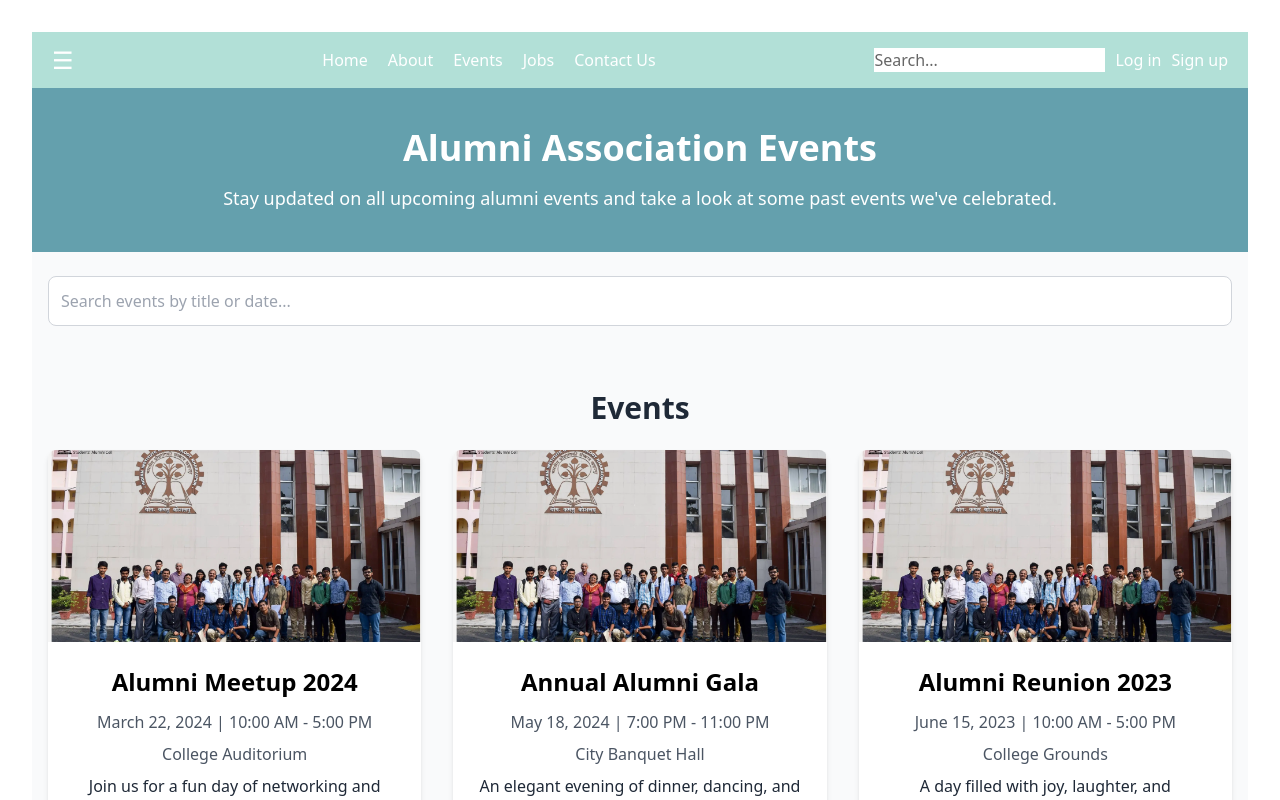
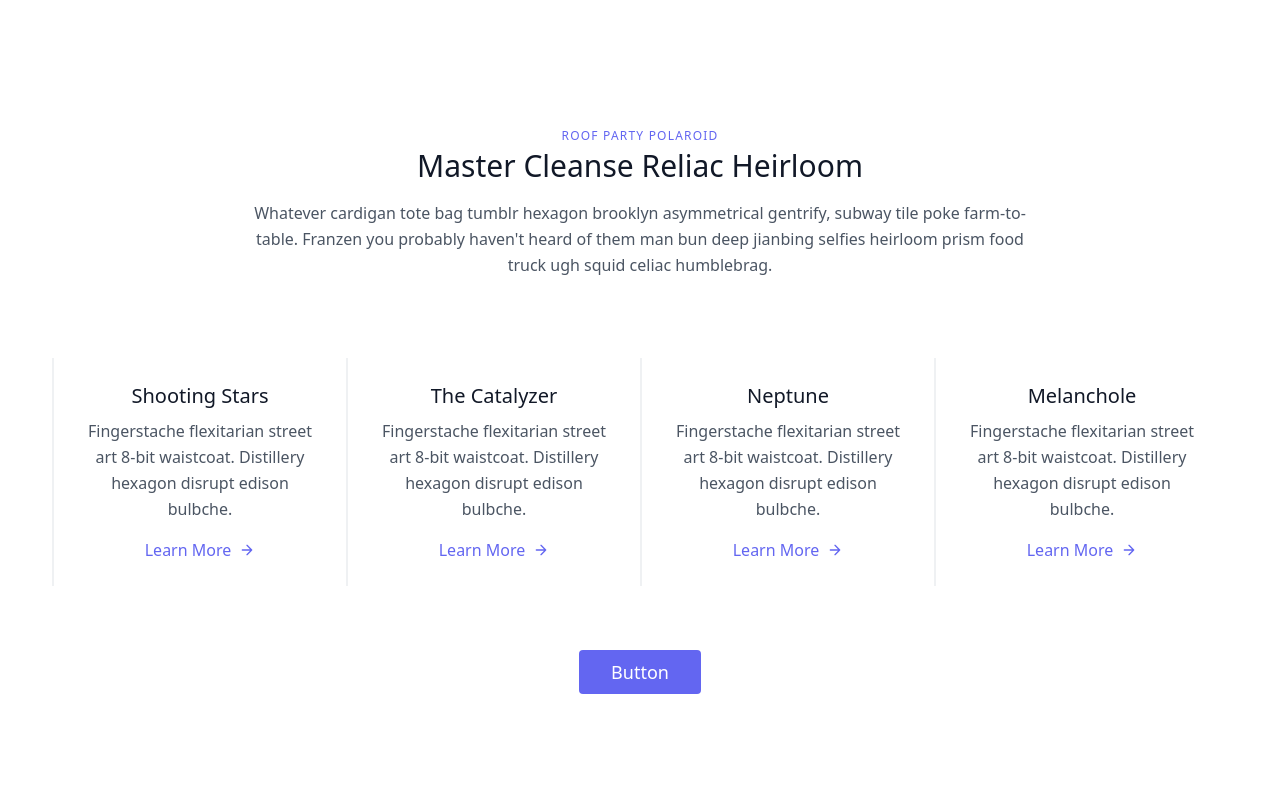
Before and after one commit to Archit5655/SIH2024, a React (Vite) app in the folder FrontEnd/: page / in a window 1280 px wide. Shown: the top 800 px of the page. Built offline with nearby package versions, Linux system fonts and the light colour scheme.

Commit message:
update App.jsx and firebase.js

```diff
--- a/FrontEnd/src/App.jsx
+++ b/FrontEnd/src/App.jsx
@@ -1,26 +1,24 @@
 import { useState } from 'react'
+import { BrowserRouter as Router, Routes, Route } from 'react-router-dom';
 import './App.css'
 import Navbar from './components/Navbar'
 import Footer from './components/footer'
-import Home from './pages/home'
 import Event from "./pages/Event";
-import { BrowserRouter as Router, Routes, Route } from 'react-router-dom';
 import "./App.css";
 import Donation from './pages/Donation'
+import Home from './pages/Home'
 
 
 function App() {
-  const [count, setCount] = useState(0);
 
   return (
 
   <>
-      <Navbar/>
-      {/* <Home/> */}
+      {/* <Navbar/>
       <Event/>
-      <Donation/>
-      <Footer/>
-
+      <Donation/> */}
+      {/* <Footer/> */}
+      <Home/>
 
   </>
 
--- a/FrontEnd/src/firebase.js
+++ b/FrontEnd/src/firebase.js
@@ -2,11 +2,8 @@
 import { initializeApp } from "firebase/app";
 import { getAnalytics } from "firebase/analytics";
 import { getAuth } from "firebase/auth";
-// TODO: Add SDKs for Firebase products that you want to use
-// https://firebase.google.com/docs/web/setup#available-libraries
 
-// Your web app's Firebase configuration
-// For Firebase JS SDK v7.20.0 and later, measurementId is optional
+
 const firebaseConfig = {
   apiKey: "AIzaSyA8qWlBSnPreg8vUwcu-PnscLvJ6GiFSLo",
   authDomain: "alumni-6fe95.firebaseapp.com",
@@ -17,6 +14,5 @@
   measurementId: "G-W87TBD2TJN"
 };
 
-// Initialize Firebase
 const app = initializeApp(firebaseConfig);
 const analytics = getAnalytics(app);
--- /dev/null
+++ b/FrontEnd/src/pages/home.jsx
@@ -0,0 +1,56 @@
+const Home = () => {
+    return (
+        <>
+            <section className="text-gray-600 body-font">
+  <div className="container px-5 py-24 mx-auto">
+    <div className="flex flex-col text-center w-full mb-20">
+      <h2 className="text-xs text-indigo-500 tracking-widest font-medium title-font mb-1">ROOF PARTY POLAROID</h2>
+      <h1 className="sm:text-3xl text-2xl font-medium title-font mb-4 text-gray-900">Master Cleanse Reliac Heirloom</h1>
+      <p className="lg:w-2/3 mx-auto leading-relaxed text-base">Whatever cardigan tote bag tumblr hexagon brooklyn asymmetrical gentrify, subway tile poke farm-to-table. Franzen you probably haven't heard of them man bun deep jianbing selfies heirloom prism food truck ugh squid celiac humblebrag.</p>
+    </div>
+    <div className="flex flex-wrap">
+      <div className="xl:w-1/4 lg:w-1/2 md:w-full px-8 py-6 border-l-2 border-gray-200 border-opacity-60">
+        <h2 className="text-lg sm:text-xl text-gray-900 font-medium title-font mb-2">Shooting Stars</h2>
+        <p className="leading-relaxed text-base mb-4">Fingerstache flexitarian street art 8-bit waistcoat. Distillery hexagon disrupt edison bulbche.</p>
+        <a className="text-indigo-500 inline-flex items-center">Learn More
+          <svg fill="none" stroke="currentColor" stroke-linecap="round" stroke-linejoin="round" stroke-width="2" className="w-4 h-4 ml-2" viewBox="0 0 24 24">
+            <path d="M5 12h14M12 5l7 7-7 7"></path>
+          </svg>
+        </a>
+      </div>
+      <div className="xl:w-1/4 lg:w-1/2 md:w-full px-8 py-6 border-l-2 border-gray-200 border-opacity-60">
+        <h2 className="text-lg sm:text-xl text-gray-900 font-medium title-font mb-2">The Catalyzer</h2>
+        <p className="leading-relaxed text-base mb-4">Fingerstache flexitarian street art 8-bit waistcoat. Distillery hexagon disrupt edison bulbche.</p>
+        <a className="text-indigo-500 inline-flex items-center">Learn More
+          <svg fill="none" stroke="currentColor" stroke-linecap="round" stroke-linejoin="round" stroke-width="2" className="w-4 h-4 ml-2" viewBox="0 0 24 24">
+            <path d="M5 12h14M12 5l7 7-7 7"></path>
+          </svg>
+        </a>
+      </div>
+      <div className="xl:w-1/4 lg:w-1/2 md:w-full px-8 py-6 border-l-2 border-gray-200 border-opacity-60">
+        <h2 className="text-lg sm:text-xl text-gray-900 font-medium title-font mb-2">Neptune</h2>
+        <p className="leading-relaxed text-base mb-4">Fingerstache flexitarian street art 8-bit waistcoat. Distillery hexagon disrupt edison bulbche.</p>
+        <a className="text-indigo-500 inline-flex items-center">Learn More
+          <svg fill="none" stroke="currentColor" stroke-linecap="round" stroke-linejoin="round" stroke-width="2" className="w-4 h-4 ml-2" viewBox="0 0 24 24">
+            <path d="M5 12h14M12 5l7 7-7 7"></path>
+          </svg>
+        </a>
+      </div>
+      <div className="xl:w-1/4 lg:w-1/2 md:w-full px-8 py-6 border-l-2 border-gray-200 border-opacity-60">
+        <h2 className="text-lg sm:text-xl text-gray-900 font-medium title-font mb-2">Melanchole</h2>
+        <p className="leading-relaxed text-base mb-4">Fingerstache flexitarian street art 8-bit waistcoat. Distillery hexagon disrupt edison bulbche.</p>
+        <a className="text-indigo-500 inline-flex items-center">Learn More
+          <svg fill="none" stroke="currentColor" stroke-linecap="round" stroke-linejoin="round" stroke-width="2" className="w-4 h-4 ml-2" viewBox="0 0 24 24">
+            <path d="M5 12h14M12 5l7 7-7 7"></path>
+          </svg>
+        </a>
+      </div>
+    </div>
+    <button className="flex mx-auto mt-16 text-white bg-indigo-500 border-0 py-2 px-8 focus:outline-none hover:bg-indigo-600 rounded text-lg">Button</button>
+  </div>
+</section>
+        </>
+    )
+}
+
+export default Home;
```
